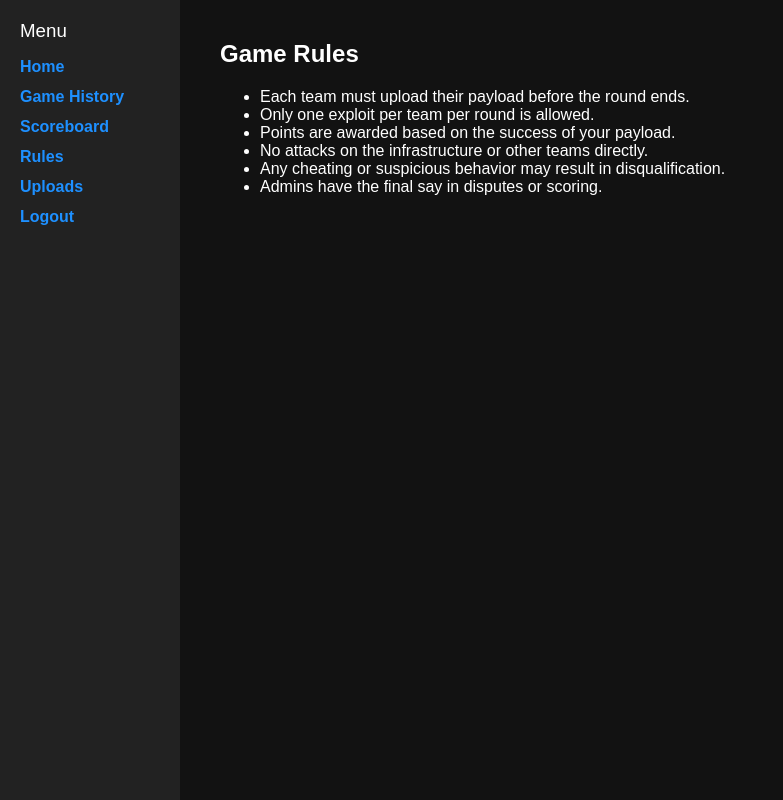
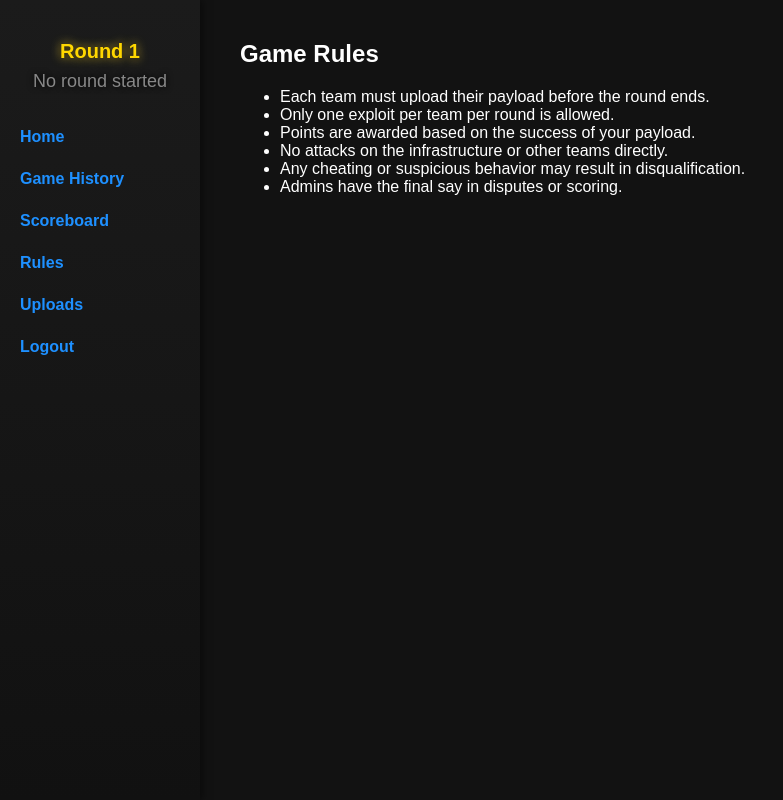
Before and after one commit to Naupjjin/2025-AIS3-KoH, a Flask app: page /rules in a window 1280 px wide. Shown: the whole page, without its empty margins (0-783 px from the left). Run offline with Flask 3, Linux system fonts and the light colour scheme; the visitor is signed in with stand-in values (Sample User, id 1); parts of the project's set-up code (start-up, migrations or seed data) failed here and were passed over.

Commit message:
add show round and time

```diff
--- a/koh-src/dashboard/app.py
+++ b/koh-src/dashboard/app.py
@@ -487,9 +487,11 @@ def round_start(round_num):
 @app.route("/api/pending/<int:round_num>")
 @api_key_required
 def round_pending(round_num):
-    global PENDING
+    global PENDING, ROUND_START_TIME
     PENDING = 1
     updates_round(round_num)
+
+    ROUND_START_TIME = time.time() - ROUND_DURATION
 
     ### Start Simulator
     try:
@@ -519,10 +521,12 @@ def admin_start_round(round_num):
 @login_required
 @admin_required
 def admin_pending(round_num):
-    global PENDING
+    global PENDING, ROUND_START_TIME
     PENDING = 1
     updates_round(round_num)
 
+    ROUND_START_TIME = time.time() - ROUND_DURATION
+    ### Start Simulator
     try:
         t = threading.Thread(target=simulator, args=(round_num,))
         t.daemon = True
@@ -597,6 +601,12 @@ def round_timer():
         "remaining_seconds": int(remaining),
         "expired": elapsed >= ROUND_DURATION
     })
+@app.route("/api/current_round")
+def get_current_round():
+    return jsonify({
+        "round": NOW_ROUND
+    })
+
 
 if __name__ == "__main__":
     if NOW_ROUND == 1:
--- a/koh-src/dashboard/templates/sidebar.html
+++ b/koh-src/dashboard/templates/sidebar.html
@@ -1,6 +1,7 @@
 <!-- templates/sidebar.html -->
 <div class="sidebar">
-    <h3>Menu</h3>
+    <div id="round-info" class="round-info">Loading Round...</div>
+    <div id="round-timer" class="round-timer">Loading...</div>
     <ul>
         <li><a href="{{ url_for('home') }}">Home</a></li>
         <li><a href="{{ url_for('game_scores') }}">Game History</a></li>
@@ -17,43 +18,117 @@
         top: 0;
         left: 0;
         height: 100vh;
-        width: 180px;
-        background-color: #222;
+        width: 200px;
+        background: linear-gradient(180deg, #1b1b1b, #111);
         color: white;
         padding: 20px;
         box-sizing: border-box;
         font-family: sans-serif;
+        box-shadow: 2px 0 8px rgba(0,0,0,0.5);
     }
-    .sidebar h3 {
-        margin-top: 0;
-        margin-bottom: 15px;
-        font-weight: normal;
+
+    .round-info {
+        font-size: 20px;
+        font-weight: bold;
+        text-align: center;
+        margin-top: 20px;
+        margin-bottom: 8px;
+        color: #ffd700;
+        text-shadow: 0 0 6px #000, 0 0 10px #ffda44;
+        transition: transform 0.3s ease;
     }
+
+    .round-timer {
+        font-size: 18px;
+        text-align: center;
+        margin-bottom: 20px;
+        color: #1e90ff;
+        text-shadow: 0 0 6px #000;
+        transition: color 0.3s ease;
+    }
+
     .sidebar ul {
         list-style: none;
         padding-left: 0;
+        margin-top: 30px;
     }
+
     .sidebar ul li {
         margin-bottom: 12px;
     }
+
     .sidebar ul li a {
         color: #1e90ff;
         text-decoration: none;
         font-weight: bold;
         display: block;
+        padding: 6px 0;
+        transition: 0.3s;
     }
+
     .sidebar ul li a:hover {
-        text-decoration: underline;
+        color: #00bfff;
+        text-shadow: 0 0 8px #00bfff;
+        transform: translateX(3px);
     }
 
     .content {
-        margin-left: 200px;
+        margin-left: 220px;
         padding: 20px;
         color: white;
         font-family: sans-serif;
     }
+
     body {
         background-color: #121212;
         margin: 0;
     }
 </style>
+
+<script>
+    async function updateRoundTimer() {
+        try {
+            const [timerRes, roundRes] = await Promise.all([
+                fetch("/api/round_timer"),
+                fetch("/api/current_round")
+            ]);
+
+            const timerData = await timerRes.json();
+            const roundData = await roundRes.json();
+
+            const timerText = document.getElementById("round-timer");
+            const roundText = document.getElementById("round-info");
+
+
+            roundText.textContent = `Round ${roundData.round}`;
+
+            if (timerData.status === "no_round_started") {
+                timerText.textContent = "No round started";
+                timerText.style.color = "#888";
+            } else if (timerData.expired) {
+                timerText.textContent = "Round Ended";
+                timerText.style.color = "#ff4444";
+            } else {
+                let remaining = timerData.remaining_seconds;
+                let minutes = Math.floor(remaining / 60);
+                let seconds = remaining % 60;
+                timerText.textContent = `${minutes}:${seconds.toString().padStart(2, '0')}`;
+
+
+                if (remaining <= 30) {
+                    timerText.style.color = "#ff4444";
+                    timerText.style.textShadow = "0 0 8px #ff4444";
+                } else {
+                    timerText.style.color = "#1e90ff";
+                    timerText.style.textShadow = "0 0 6px #000";
+                }
+            }
+        } catch (e) {
+            console.error("Failed to fetch round info", e);
+        }
+    }
+
+    // 每秒更新一次
+    setInterval(updateRoundTimer, 1000);
+    updateRoundTimer();
+</script>
```
